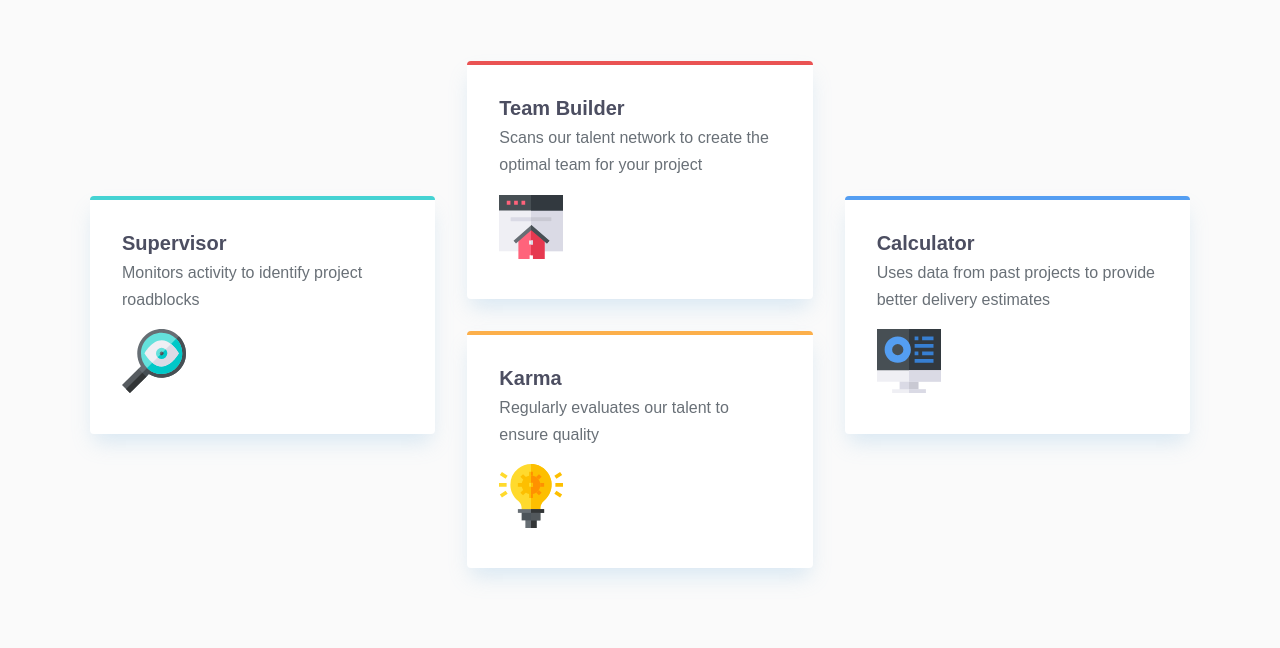
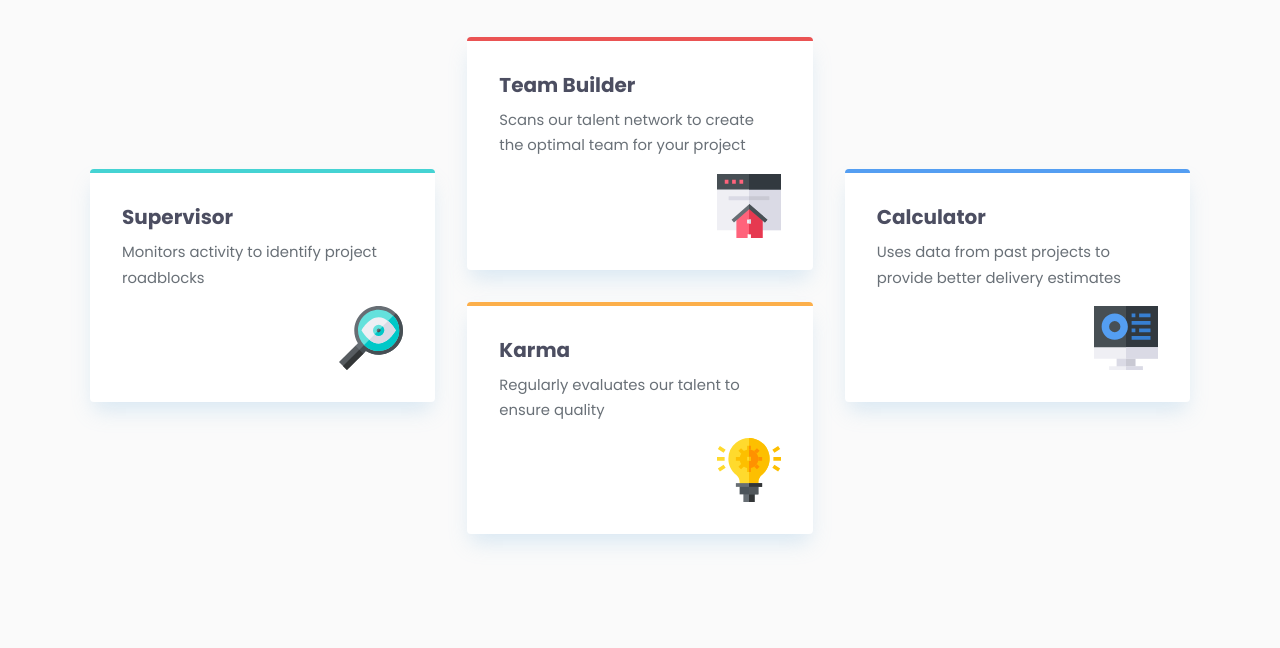
Before and after one commit to fatihaosman/frontmentor-html-css, a plain HTML site: page docs/four-card-feature-section-master/index.html in a window 1280 px wide. Shown: the part 236-884 px from the top of the page. After the commit the page ends 850 px from the top, so only its background shows below. Drawn offline with Linux system fonts and the light colour scheme.

Commit message:
done  with the four card

```diff
--- a/docs/four-card-feature-section-master/index.html
+++ b/docs/four-card-feature-section-master/index.html
@@ -4,6 +4,9 @@
   <meta charset="UTF-8">
   <meta name="viewport" content="width=device-width, initial-scale=1.0"> <!-- displays site properly based on user's device -->
 
+  <link rel="preconnect" href="https://fonts.googleapis.com">
+<link rel="preconnect" href="https://fonts.gstatic.com" crossorigin>
+<link href="https://fonts.googleapis.com/css2?family=Poppins:ital,wght@0,100;0,200;0,300;0,400;0,500;0,600;0,700;0,800;0,900;1,100;1,200;1,300;1,400;1,500;1,600;1,700;1,800;1,900&display=swap" rel="stylesheet">
   <link rel="icon" type="image/png" sizes="32x32" href="./images/favicon-32x32.png">
 
   <title>Frontend Mentor | Four card feature section</title>
@@ -36,7 +39,7 @@
           <div class="card border-teal">
             <h2 class="card-title">Supervisor</h2>
             <p> Monitors activity to identify project roadblocks</p>
-            <img src="./images/icon-supervisor.svg" alt="">
+            <img class="card-img" src="./images/icon-supervisor.svg" alt="">
           </div>
         </div>
 
@@ -44,12 +47,12 @@
           <div class="card border-red">
             <h2 class="card-title">Team Builder</h2>
             <p> Scans our talent network to create the optimal team for your project</p>
-            <img src="./images/icon-team-builder.svg" alt="">
+            <img class="card-img" src="./images/icon-team-builder.svg" alt="">
           </div>
           <div class="card border-orange">
             <h2 class="card-title">Karma</h2>
             <p> Regularly evaluates our talent to ensure quality</p>
-            <img src="./images/icon-karma.svg" alt="">
+            <img class="card-img" src="./images/icon-karma.svg" alt="">
           </div>
         </div>
 
@@ -57,7 +60,7 @@
           <div class="card border-blue">
             <h2 class="card-title">Calculator</h2>
             <p> Uses data from past projects to provide better delivery estimates</p>
-            <img src="./images/icon-calculator.svg" alt="">
+            <img class="card-img" src="./images/icon-calculator.svg" alt="">
           </div>
         </div>
 
--- a/docs/four-card-feature-section-master/style.css
+++ b/docs/four-card-feature-section-master/style.css
@@ -13,7 +13,6 @@ body{
 
 
 
-@import url('https://fonts.googleapis.com/css2?family=Poppins:ital,wght@0,100;0,200;0,300;0,400;0,500;0,600;0,700;0,800;0,900;1,100;1,200;1,300;1,400;1,500;1,600;1,700;1,800;1,900&display=swap');
 
 
 :root{
@@ -32,6 +31,7 @@ body{
  --fw-light:100;
  --fw-normal:400;
   --fw-bold:600;
+  --fw-regular: 300;
 
   --fs-400:0.9275rem;
   --fs-500:1.25rem;
@@ -48,9 +48,9 @@ html{
   color: var(--cle-neutral-400);
 }
 
-h1, h2, h3, h4, h5, h6{
+h1, h2, h3{
   color: var(--cle-neutral-900);  /*had to make the headers bolder*/
-  line-height: 1.1; /*reduced the inline for the headers*/
+  line-height: 1.2; /*reduced the inline for the headers*/
 }
 
 .wrapper{
@@ -63,14 +63,21 @@ h1, h2, h3, h4, h5, h6{
 }
 header{
   text-align: center;
-  margin-block: 4rem;    /*its like top and bottom of the header*/
+  margin-block: 3rem;    /*its like top and bottom of the header*/
 }
 
 .layout-grid {
-  display: flex;
+  display: grid;
   --gap: 2rem;
   gap: var(--gap);
 }
+
+@media(min-width: 800px) {
+  .layout-grid {
+    grid-template-columns: 1fr 1fr 1fr; /*2 columns on medium screens*/
+  }
+}
+
 .layout-grid > *{  /*everything that is a child of it has this */
   flex: 1;
 
@@ -110,9 +117,13 @@ align-content: center; /*centers the content vertically*/
   margin: 0;
 
 }
-p{
 
-    margin-top: 5px;
+
+ .card p{
+    margin-top: 10px;
+    font-size: var(--fs-400);
+  font-weight: var(--fw-normal);
+
 }
 
 h1{
@@ -122,3 +133,10 @@ h1{
 h1 span{
   font-weight: var(--fw-bold);
 }
+
+.card-img{
+  margin-top:1rem;
+margin-left: auto;
+  display: block;
+
+}
```
